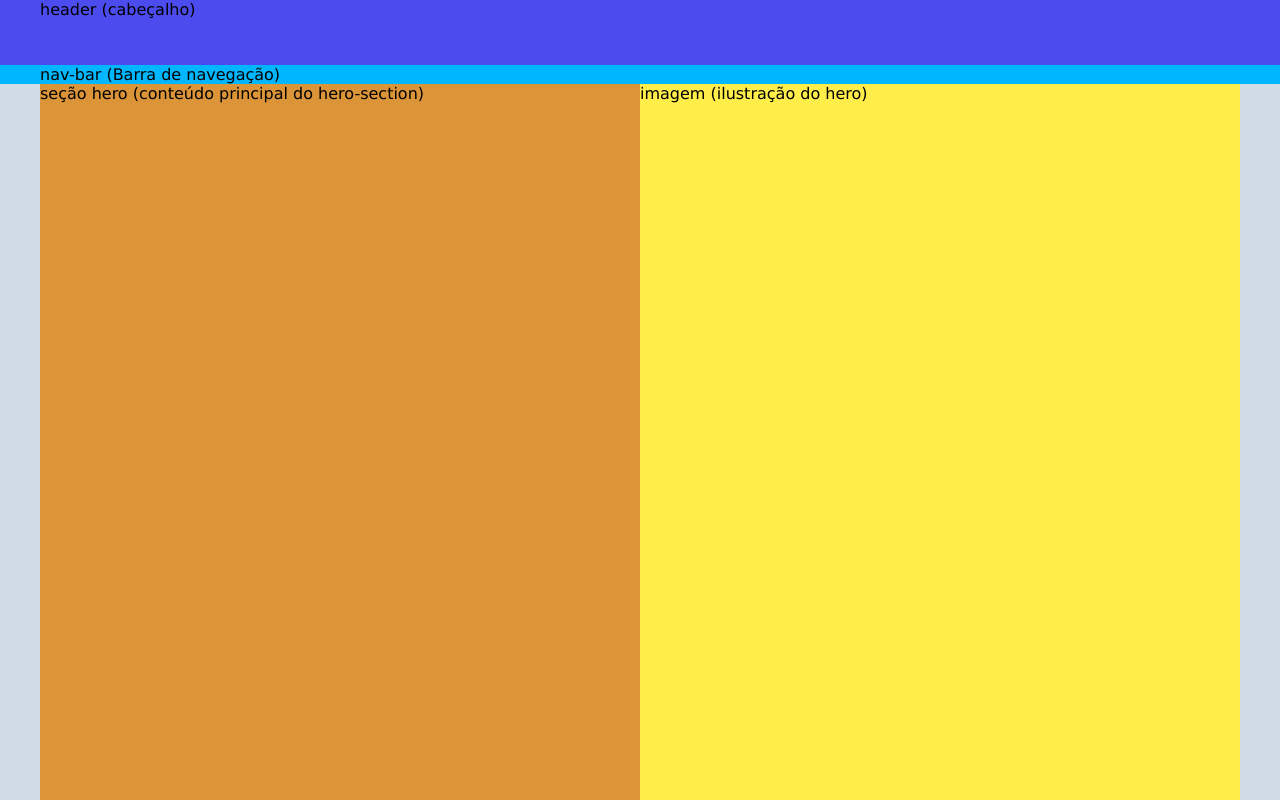
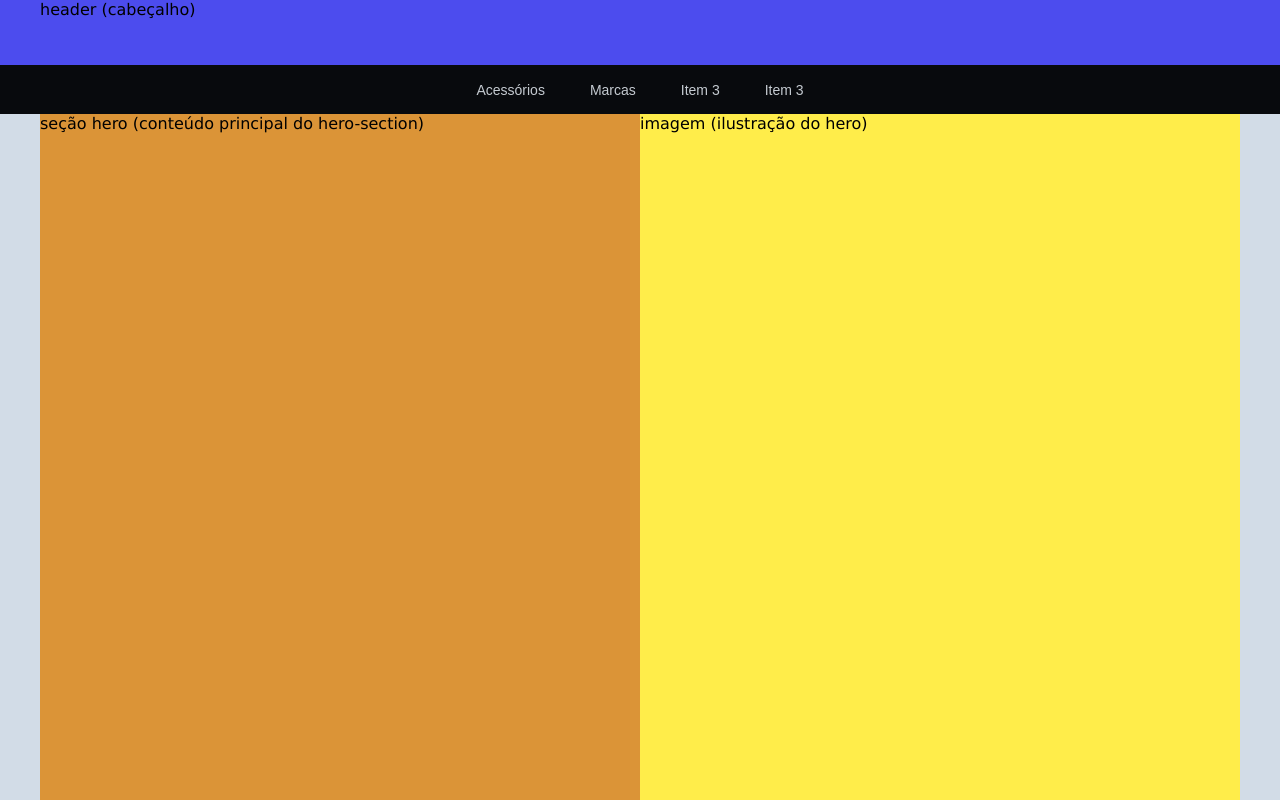
Before and after one commit to ThatsTacitPim/Labpaint, a plain HTML site: page index.html in a window 1280 px wide. Drawn offline with Linux system fonts and the light colour scheme.

```diff
--- /dev/null
+++ b/eduarda/style.css
@@ -0,0 +1,31 @@
+nav{
+    background-color: #080a0d;
+    padding: 15px;
+}
+
+nav ul{
+    display: flex;
+    justify-content: center;
+    align-items: center;
+    gap: 45px;
+    list-style: none;
+}
+
+nav ul li a{
+    color: #c5cbd1;
+    text-decoration: none;
+    font-size: 14px;
+    font-family: Arial, sans-serif;
+    transition: color 0.3s;
+}
+
+nav ul li a:hover{
+    color: #65e8f2;
+}
+
+@media (max-width: 600px) {
+    nav ul {
+        flex-wrap: wrap;
+        gap: 20px;
+    }
+}
--- a/index.html
+++ b/index.html
@@ -9,6 +9,7 @@
     <!-- Folhas de estilo -->
     <link rel="stylesheet" href="./estilos/estilo-global.css">
     <link rel="stylesheet" href="./estilos/landpage.css">
+    <link rel="stylesheet" href="./eduarda/style.css">
 
     <style>
         .container-card {
@@ -47,7 +48,14 @@
             <!--1. Cabeçalho -->
             <header>header (cabeçalho)</header>
             <!--2. Barra de navegação -->
-            <nav>nav-bar (Barra de navegação)</nav>
+            <nav class="barra-navegacao">
+                <ul>
+                    <li><a href="#">Acessórios</a></li>
+                    <li><a href="#">Marcas</a></li>
+                    <li><a href="#">Item 3</a></li>
+                    <li><a href="#">Item 3</a></li>
+                </ul>
+            </nav>
             <!--3. Seção Hero com imagem de amostra -->
             <div id="section-hero" class="hero-centralizado">
                 <div id="text-hero">seção hero (conteúdo principal do hero-section)</div>
```
